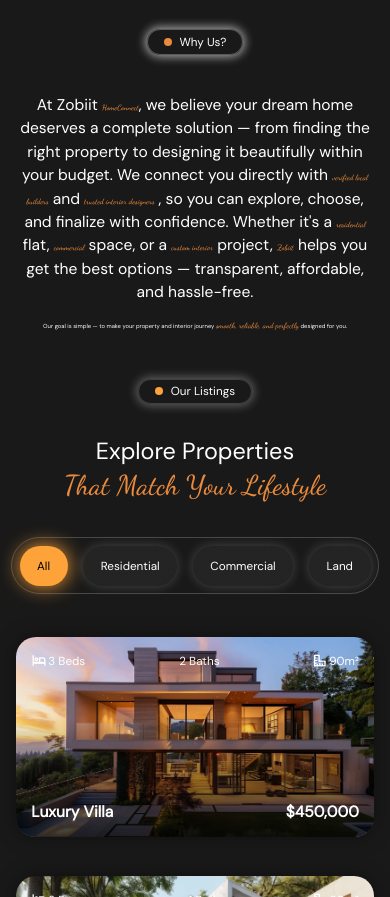
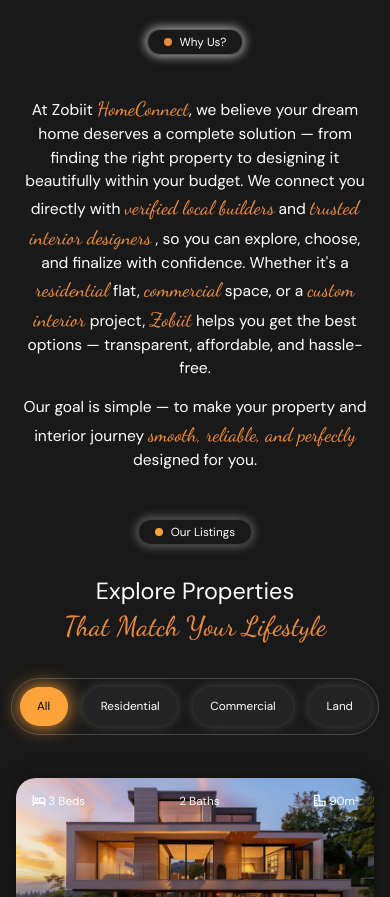
Before and after one commit to Abhishek-Yadav17/HomeConnect, a React (Vite) app: page / in a window 390 px wide. Shown: the part 846-1743 px from the top of the page. Built offline with nearby package versions, Linux system fonts and the light colour scheme.

Commit message:
navigation of homepage changed

```diff
--- a/src/components/Navbar.jsx
+++ b/src/components/Navbar.jsx
@@ -8,7 +8,7 @@ const Navbar = () => {
 
   return (
     <nav className="navbar">
-      <img onClick={() => navigate('/properties')} src="/logo.png" alt="logo" className='logo' />
+      <img onClick={() => navigate('/')} src="/logo.png" alt="logo" className='logo' />
       <div className="nav-right">
         <div className="nav2">
           <h4 onClick={() => navigate('/properties')}>Properties</h4>
--- a/src/styles/About.scss
+++ b/src/styles/About.scss
@@ -107,6 +107,10 @@
                 font-family: Solflare;
                 color: #E98A3D;
                 font-size: 2vw;
+
+                @media (max-width: 768px) {
+                    font-size: 5vw;
+                }
             }
 
             .tagline {
@@ -115,6 +119,12 @@
                 font-family: Andalsh;
                 font-size: 1.5vw;
                 margin-top: 4vw;
+
+                @media (max-width: 768px) {
+                    font-size: 4vw;
+                    text-align: center;
+                    width: 100%;
+                }
             }
         }
     }
```
